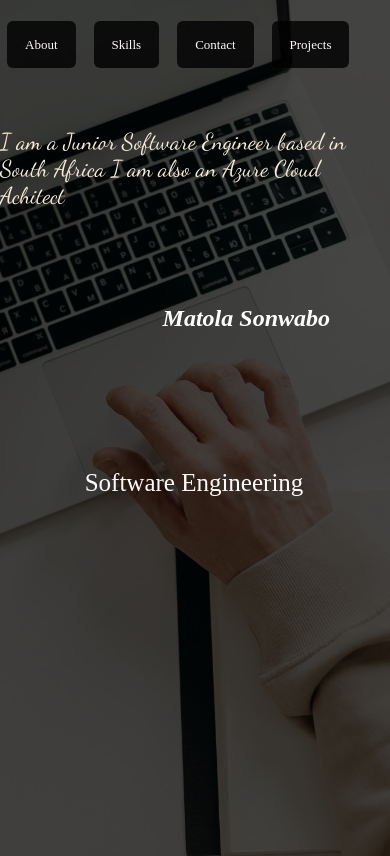
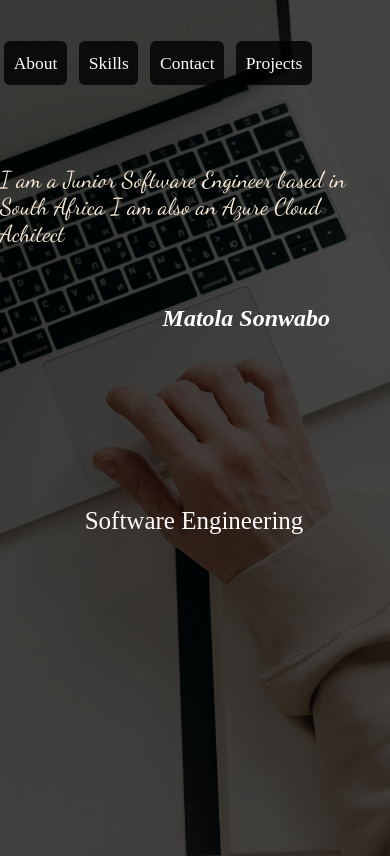
Before and after one commit to soyie/Portfolio-client-update, a plain HTML site: page index.html in a window 390 px wide. Drawn offline with nearby package versions, Linux system fonts and the light colour scheme; no server answers; a script that the page names is missing.

Commit message:
fixing divs

```diff
--- a/css/index.css
+++ b/css/index.css
@@ -366,16 +366,16 @@ nav a{
     margin-top: 145px;
   }
 
-  nav a{
-    top: 7px;
-    font-size: 13px;
-    margin:10px 0 0 0;
-    padding: 16px 18px;
+  nav a {
+    font-size: 4.5vw; /* Use viewport width for font size */
+    margin: 4.5% 0 0 0; /* Use percentage-based margin */
+    padding: 3% 2.5%; /* Adjusted padding */
     background-color: rgba(0, 0, 0, 0.8);
-    margin: 7px;
+    margin: 1.5% 1%;
     color: snow;
     text-decoration: none;
     border-radius: 6px;
+    display: inline-block; /* Ensure the link behaves as a block element with padding */
   }
 
   .image-outside{
```
Lines whose indentation alone changed are shown as unchanged.
